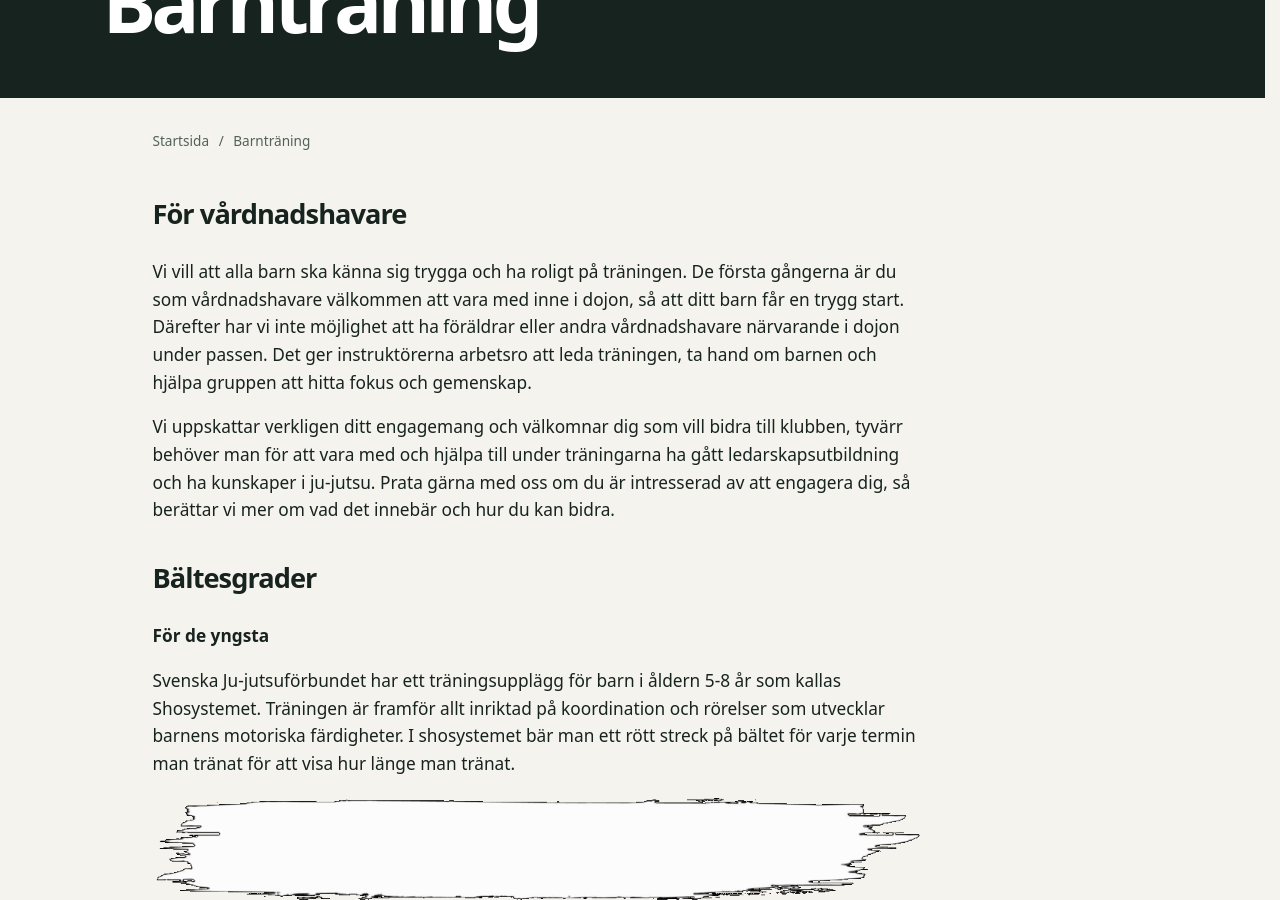
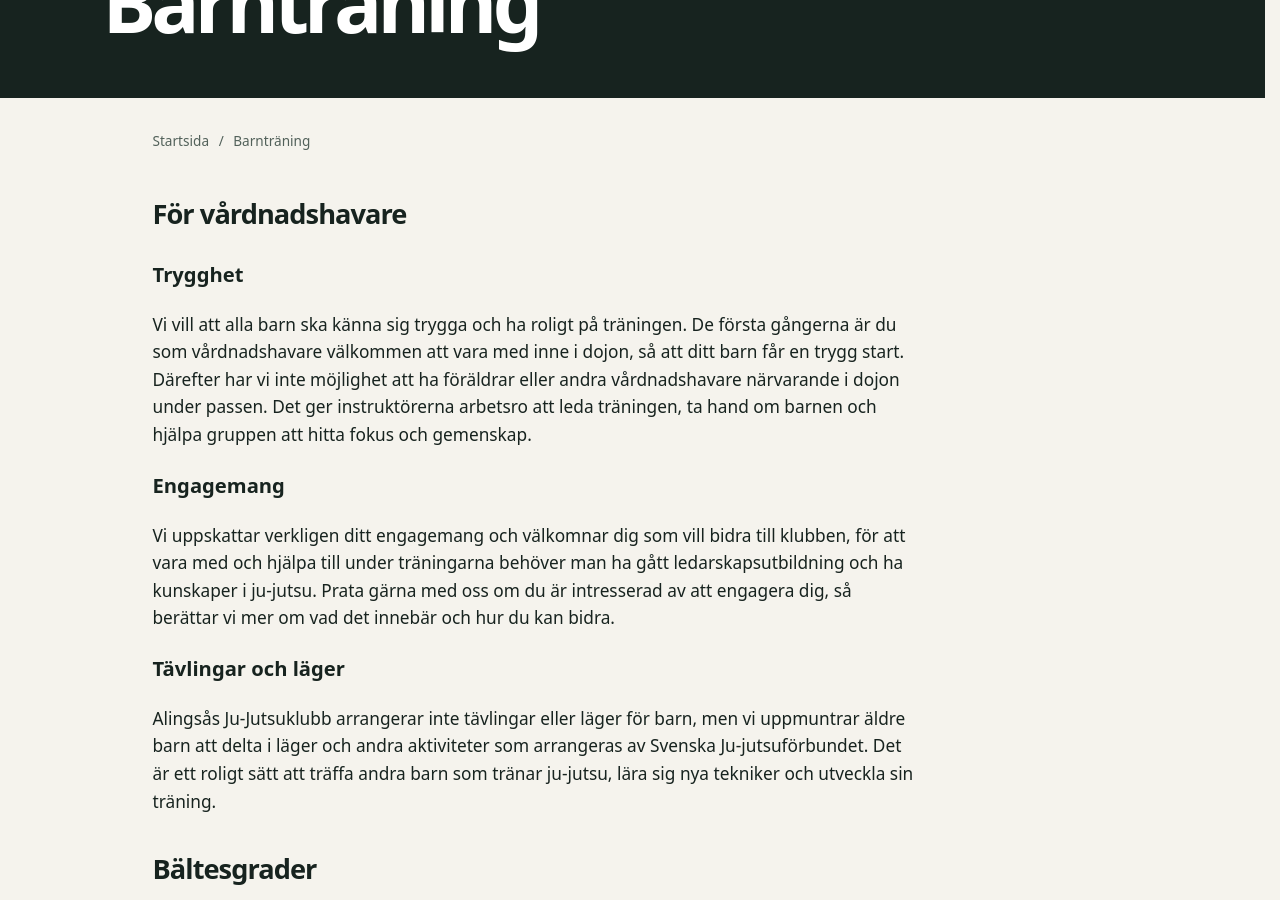
Before and after one commit to Alingsas-Ju-Jutsu/alingsasju-jujutsu.se, a Jekyll site: the page built from _club_pages/barntraning.md, in a window 1280 px wide and 900 px high, scrolled down 193 px. Built offline with Jekyll 4.4.1, drawn with Linux system fonts in a browser that asks for light colours.

Commit message:
more kids info

```diff
--- a/_club_pages/barntraning.md
+++ b/_club_pages/barntraning.md
@@ -11,9 +11,14 @@ description: Information för vårdnadshavare om barnträningen samt om Ju-jutsu
 
 ## För vårdnadshavare
 
+### Trygghet
 Vi vill att alla barn ska känna sig trygga och ha roligt på träningen. De första gångerna är du som vårdnadshavare välkommen att vara med inne i dojon, så att ditt barn får en trygg start. Därefter har vi inte möjlighet att ha föräldrar eller andra vårdnadshavare närvarande i dojon under passen. Det ger instruktörerna arbetsro att leda träningen, ta hand om barnen och hjälpa gruppen att hitta fokus och gemenskap.
 
-Vi uppskattar verkligen ditt engagemang och välkomnar dig som vill bidra till klubben, tyvärr behöver man för att vara med och hjälpa till under träningarna ha gått ledarskapsutbildning och ha kunskaper i ju-jutsu. Prata gärna med oss om du är intresserad av att engagera dig, så berättar vi mer om vad det innebär och hur du kan bidra.
+### Engagemang
+Vi uppskattar verkligen ditt engagemang och välkomnar dig som vill bidra till klubben, för att vara med och hjälpa till under träningarna behöver man ha gått ledarskapsutbildning och ha kunskaper i ju-jutsu. Prata gärna med oss om du är intresserad av att engagera dig, så berättar vi mer om vad det innebär och hur du kan bidra.
+
+### Tävlingar och läger
+Alingsås Ju-Jutsuklubb arrangerar inte tävlingar eller läger för barn, men vi uppmuntrar äldre barn att delta i läger och andra aktiviteter som arrangeras av Svenska Ju-jutsuförbundet. Det är ett roligt sätt att träffa andra barn som tränar ju-jutsu, lära sig nya tekniker och utveckla sin träning.
 
 ## Bältesgrader
 
```
